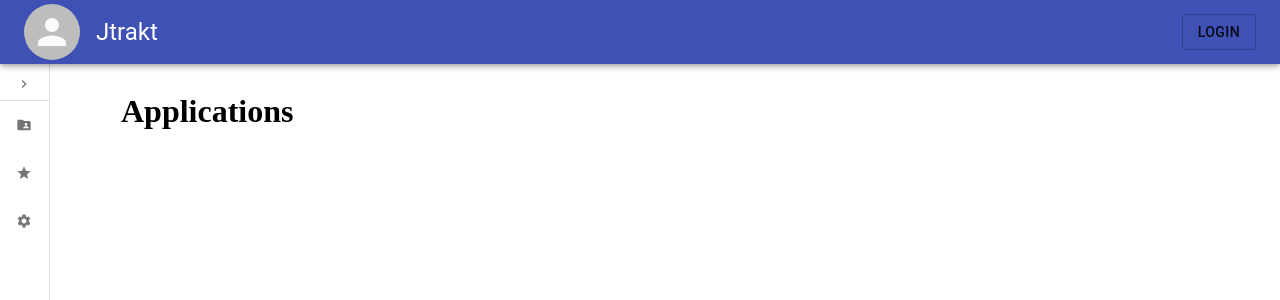
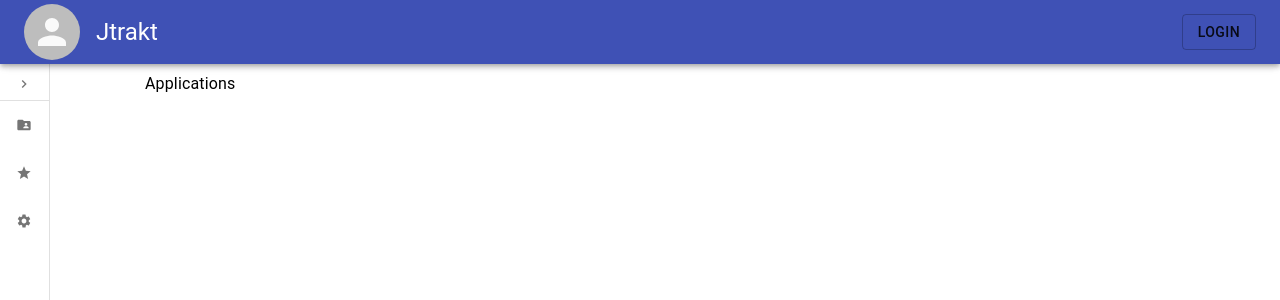
Before and after one commit to VinceDeslo/Jtrakt, a React (Create React App) app in the folder frontend-service/: page /#/ in a window 1280 px wide. Shown: the top 300 px of the page. Built offline with nearby package versions, Linux system fonts and the light colour scheme.

Commit message:
Added job info api call skeleton and content loading structure.

```diff
--- a/frontend-service/package.json
+++ b/frontend-service/package.json
@@ -12,6 +12,7 @@
     "@types/react": "^16.14.2",
     "@types/react-dom": "^16.9.10",
     "@types/react-router": "^5.1.11",
+    "axios": "^0.21.1",
     "clsx": "^1.1.1",
     "react": "^17.0.1",
     "react-dom": "^17.0.1",
--- a/frontend-service/src/components/Applications.tsx
+++ b/frontend-service/src/components/Applications.tsx
@@ -1,8 +1,33 @@
 import React from 'react';
+import axios from 'axios';
+import { Container, List, ListItem, Typography } from "@material-ui/core";
+import { useApplicationsStyle } from '../styles/applications-styles';
+import { routes } from '../routing/routes';
 
 function Applications() {
+
+    const style = useApplicationsStyle();
+
+    // Fetch data from job info API
+    const fetchJobInfo = async () => {
+
+        const [jobs] = await Promise.all([
+            axios.get(routes.applications),
+        ])
+
+        return jobs;
+    }
+
     return(
-        <h1>Applications</h1>
+        <Container className={style.applicationsRoot}>
+            <Typography>Applications</Typography>
+            <List>
+                {/* {jobs.map((job, i)=> (
+                  <ListItem key={i}>{job.toString()}</TableHeaderCell>
+                ))} */}
+            </List>
+        </Container>
+
     );
 }
 
--- a/frontend-service/src/routing/routes.ts
+++ b/frontend-service/src/routing/routes.ts
@@ -1,5 +1,6 @@
 export const routes = {
     applications: "/",
     favorites: "/favorites",
-    settings: "/settings"
+    settings: "/settings",
+    jobApiUrl: "https://localhost:XXXXX"
 }
--- /dev/null
+++ b/frontend-service/src/styles/applications-styles.ts
@@ -0,0 +1,9 @@
+import { makeStyles, Theme } from '@material-ui/core/styles';
+
+export const useApplicationsStyle = makeStyles((theme:Theme) => ({
+
+    applicationsRoot:{
+        flexGrow: 1,
+    },
+
+}));
```
Also changed, not shown: 1 other file (tests, documents, lock files or other folders).
